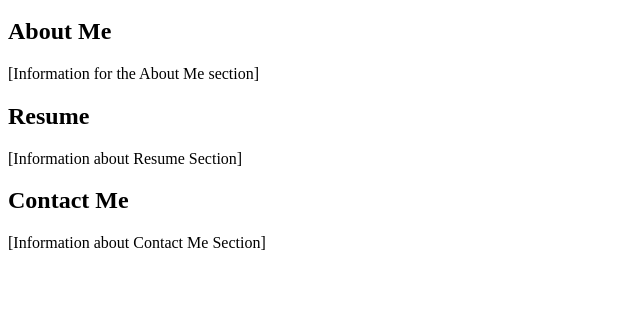
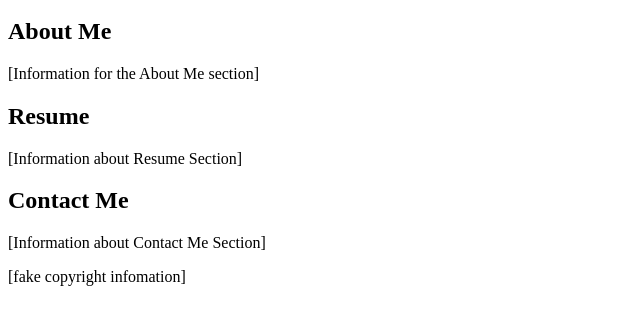
Before and after one commit to battle15/CIS260_Capstone, a plain HTML site: page index.html in a window 1280 px wide. Shown: the part 136-460 px from the top of the page, without its empty margins (0-640 px from the left). Drawn offline with Linux system fonts and the light colour scheme.

```diff
--- a/index.html
+++ b/index.html
@@ -35,5 +35,13 @@
             <div class="container">
                 <h2> Contact Me </h2>
                 <p>[Information about Contact Me Section]</p>
+            </div>
+        </section>
+
+        <footer>
+            <div class="container">
+                <p>[fake copyright infomation]</p>
+            </div>
+        </footer>
 </body>
 </html>
```
Also changed, not shown: 1 other file.
